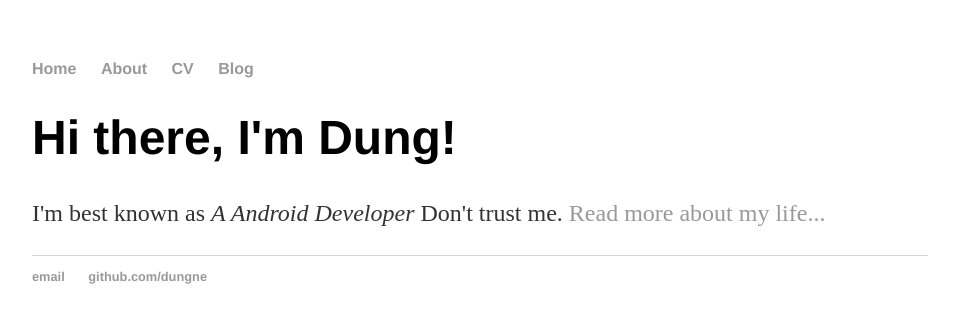
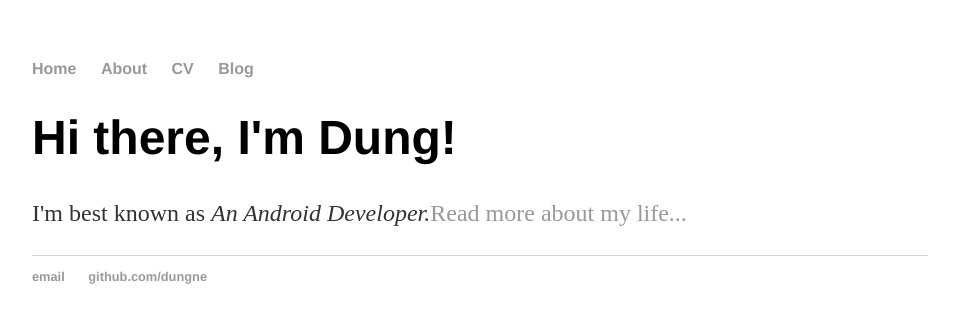
Before and after one commit to dungne/dungne.github.io, a Jekyll site: the page built from index.html, in a window 1280 px wide. Shown: the top 323 px of the page, without its empty margins (160-1119 px from the left). Built offline with Jekyll 4.4.1, drawn with Linux system fonts in a browser that asks for light colours.

Commit message:
Update index.html

```diff
--- a/index.html
+++ b/index.html
@@ -1,30 +1,8 @@
-<!DOCTYPE html>
-<html>
-	<head>
-		<title>Dũng nè, An Android Developer</title>
-		<!-- link to main stylesheet -->
-		<link rel="stylesheet" type="text/css" href="/css/main.css">
-	</head>
-	<body>
-		<nav>
-    		<ul>
-        		<li><a href="/">Home</a></li>
-	        	<li><a href="/about">About</a></li>
-        		<li><a href="/cv">CV</a></li>
-        		<li><a href="/blog">Blog</a></li>
-    		</ul>
-		</nav>
-		<div class="container">
-    		<div class="blurb">
-        		<h1>Hi there, I'm Dung!</h1>
-				<p>I'm best known as <em>A Android Developer </em> Don't trust me. <a href="/about">Read more about my life...</a></p>
-    		</div><!-- /.blurb -->
-		</div><!-- /.container -->
-		<footer>
-    		<ul>
-        		<li><a href="mailto:nguyentridung165@gmail.com">email</a></li>
-        		<li><a href="https://github.com/dungne">github.com/dungne</a></li>
-			</ul>
-		</footer>
-	</body>
-</html>
+---
+layout: default
+title: Dũng nè, An Android Developer
+---
+<div class="blurb">
+	<h1>Hi there, I'm Dung!</h1>
+	<p>I'm best known as <em>An Android Developer.</em><a href="/about">Read more about my life...</a></p>
+</div><!-- /.blurb -->
```
